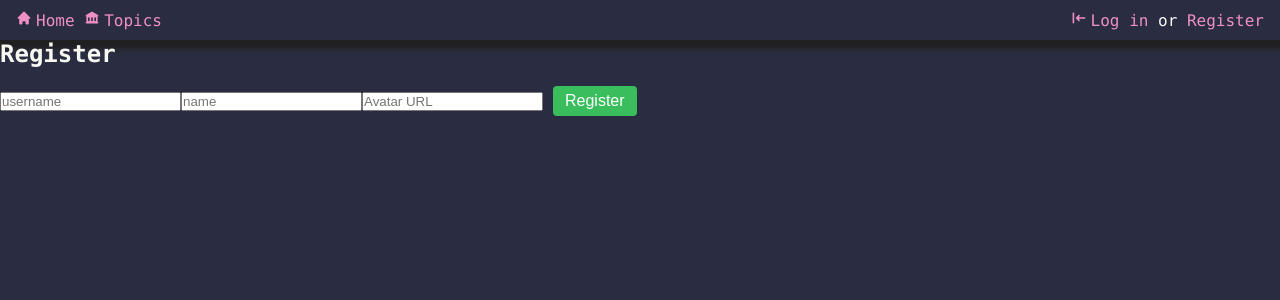
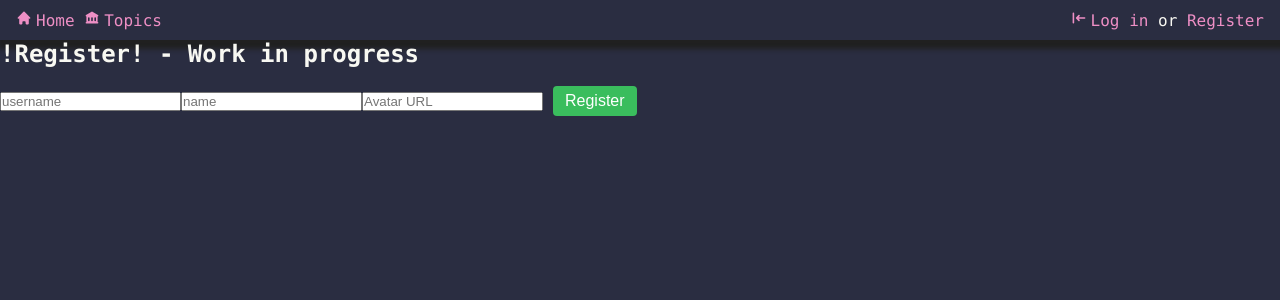
Before and after one commit to PhilipGB/bys-news-fe, a React (Create React App) app: page /register in a window 1280 px wide. Shown: the top 300 px of the page. Built offline with nearby package versions, Linux system fonts and the light colour scheme.

Commit message:
centered style and profile style added

```diff
--- a/src/App.css
+++ b/src/App.css
@@ -131,7 +131,8 @@ h2 {
 }
 
 .topic-list {
-  margin: 20px;
+  margin-top: 20px;
+  margin-bottom: 20px;
   list-style-position: inside;
   padding-left: 0;
 }
--- a/src/routes/Register.js
+++ b/src/routes/Register.js
@@ -30,7 +30,7 @@ export function Register() {
 
   return (
     <div className="Register">
-      <h2>Register</h2>
+      <h2>!Register! - Work in progress</h2>
       <form onSubmit={handleSubmit}>
         <label className="sign-in-form">
           <input
```
